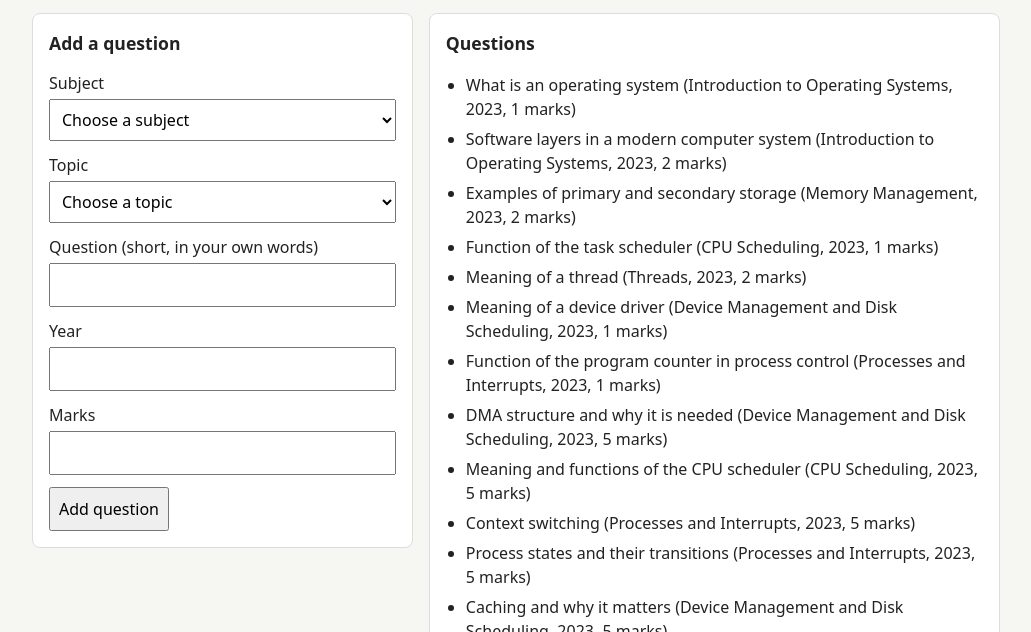
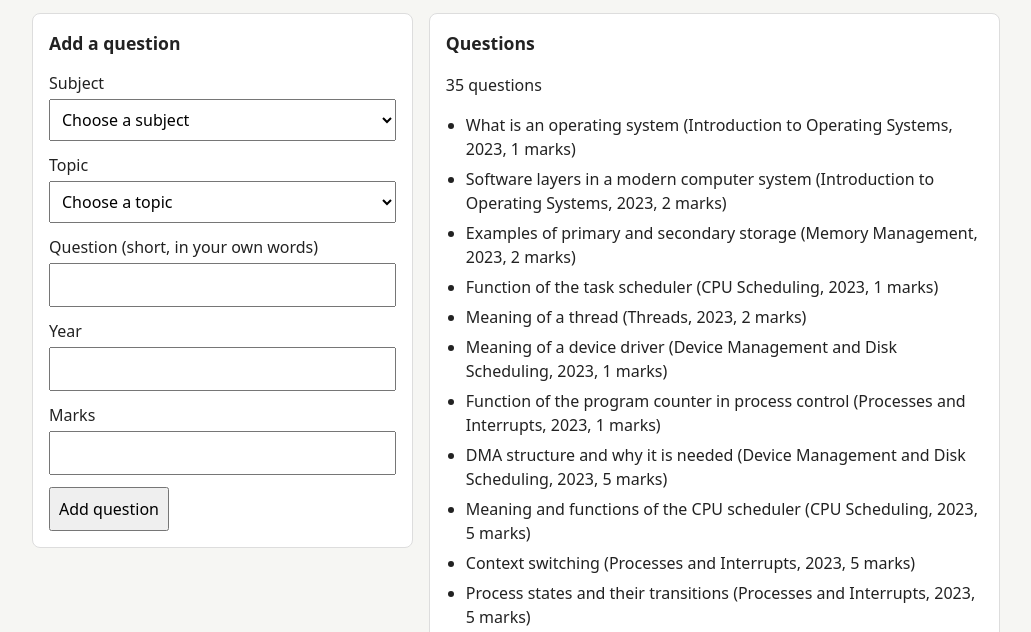
Before and after one commit to Riyaa1406/prepmap, a plain HTML site: page index.html in a window 1280 px wide. Shown: the part 160-792 px from the top of the page, without its empty margins (124-1155 px from the left). Drawn offline with Linux system fonts and the light colour scheme.

Commit message:
Day 9: state object and render function

```diff
--- a/index.html
+++ b/index.html
@@ -72,6 +72,7 @@
 
     <section id="list-section">
       <h2>Questions</h2>
+      <p id="question-count"></p>
       <ul id="question-list">
         <li>Questions will appear here.</li>
       </ul>
--- a/script.js
+++ b/script.js
@@ -1,17 +1,27 @@
-// Find the <ul> in the page
+// The one place where the app's data lives
+const state = {
+  questions: [...questions],
+};
+
 const list = document.querySelector("#question-list");
+const countText = document.querySelector("#question-count");
 
-// Look up a topic's name from its id
 function topicName(topicId) {
   const topic = topics.find((t) => t.id === topicId);
   return topic ? topic.name : "Unknown topic";
 }
 
-// Remove the placeholder text, then add one <li> per question
-list.innerHTML = "";
+// Redraws the page from state. Call it after every change to state.
+function render() {
+  list.innerHTML = "";
 
-questions.forEach((q) => {
-  const li = document.createElement("li");
-  li.textContent = `${q.title} (${topicName(q.topicId)}, ${q.year}, ${q.marks} marks)`;
-  list.appendChild(li);
-});
+  state.questions.forEach((q) => {
+    const li = document.createElement("li");
+    li.textContent = `${q.title} (${topicName(q.topicId)}, ${q.year}, ${q.marks} marks)`;
+    list.appendChild(li);
+  });
+
+  countText.textContent = `${state.questions.length} questions`;
+}
+
+render();
```
Also changed, not shown: 1 other file.
